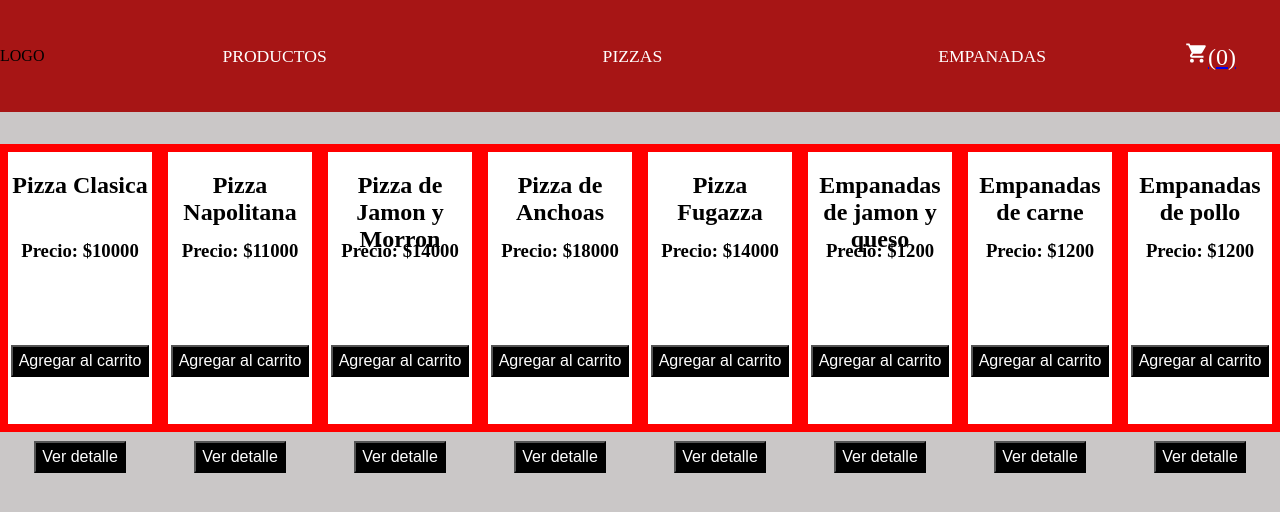
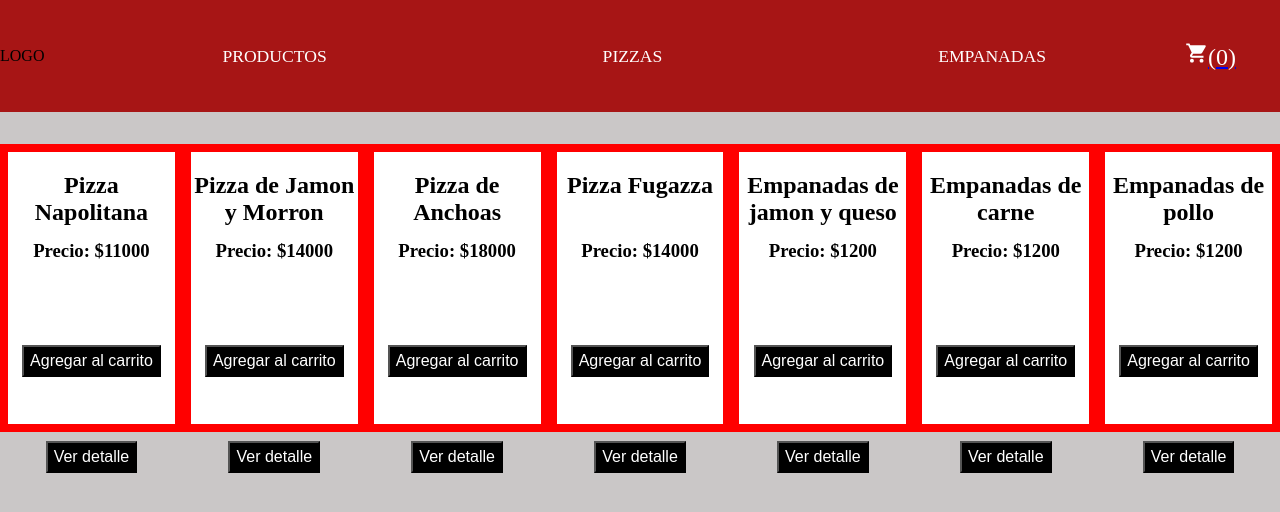
Before and after one commit to MartinPicasarri/75915, a React (Vite) app: page / in a window 1280 px wide. Shown: the top 512 px of the page. Built offline with nearby package versions, Linux system fonts and the light colour scheme.

Commit message:
Version 15-Base de datos

```diff
--- a/src/componentes/ItemListContainer/ItemListContainer.jsx
+++ b/src/componentes/ItemListContainer/ItemListContainer.jsx
@@ -2,14 +2,16 @@ import { useEffect, useState } from 'react';
 import { fetchData } from '../../fetchData';
 import Item from '../Item/Item';
 import Loader from '../Loader/Loader';
-// import ItemDetail from '../ItemDetail/ItemDetail';
 import './ItemListContainer.css';
 import { useParams } from 'react-router-dom';
+import { db } from '../../firebaseConfig';
+import { collection, addDoc } from 'firebase/firestore';
+import { productos } from '../../productos';
 
 function ItemListContainer() {
 
-    const [todosLosProductos, setTodosLosProductos] = useState([]); // Este estado solo me va a servir como una especie de base de datos local en mi proyecto para no tener que seguir solicitando infinitas veces de acuerdo a los filtros que aplique. Si aplico el filtro de no mostrar productos, eventualmente puedo perder esa información. Así que acá tenemos un backup
-    const [misProductos, setMisProductos] = useState([]); // Los productos que vamos a mostrar
+    const [todosLosProductos, setTodosLosProductos] = useState([]);
+    const [misProductos, setMisProductos] = useState([]);
     const [loading, setLoading] = useState(true);
 
     const { categoria } = useParams();
@@ -39,8 +41,18 @@ function ItemListContainer() {
 
     }, [categoria]);
 
+    /*const cargarMuchosProductos = () => {
+        const refCollection = collection(db, 'productos');
+
+        productos.forEach( (elemento) => {
+            addDoc(refCollection, elemento);
+        });
+    };*/
+
     return (
         <>
+            {/*<button onClick={cargarMuchosProductos}>Cargar muchos productos</button> */}
+
             <div className="container-cards">
                 {
                     loading ? <Loader /> :
--- a/src/firebaseConfig.js
+++ b/src/firebaseConfig.js
@@ -12,4 +12,5 @@ const firebaseConfig = {
 
 
 const app = initializeApp(firebaseConfig);
+
 export const db = getFirestore(app);
--- a/src/productos.js
+++ b/src/productos.js
@@ -1,5 +1,5 @@
 export const productos = [
-    {
+   /* {
         id: 1,
         nombre: "Pizza Clasica",
         descripcion: "Pizza con mozzarella y aceitunas",
@@ -7,19 +7,18 @@ export const productos = [
         img: "",
         categoria: "pizzas",
     },
-
+*/
     {
-        id: 2,
+        //id: 2,
         nombre: "Pizza Napolitana",
         descripcion: "Pizza con mozzarella, aceitunas y tomate",
         precio: 11000,
         img: "",
-        stock: 5,
         categoria: "pizzas",
     },
 
     {
-        id: 3,
+        //id: 3,
         nombre: "Pizza de Jamon y Morron",
         descripcion: "Pizza con mozzarella, jamon y morron",
         precio: 14000,
@@ -28,7 +27,7 @@ export const productos = [
     },
 
     {
-        id: 4,
+        //id: 4,
         nombre: "Pizza de Anchoas",
         descripcion: "Pizza con salsa de tomate, anchoas y aceitunas negras",
         precio: 18000,
@@ -37,35 +36,36 @@ export const productos = [
     },
 
     {
-        id: 5,
+        //id: 5,
         nombre: "Pizza Fugazza",
         descripcion: "Pizza con cebolla, mozzarella y aceitunas negras",
         precio: 14000,
         img: "",
-        stock: 5,
         categoria: "pizzas",
     },
 
     {
-        id: 6,
+        //id: 6,
         nombre: "Empanadas de jamon y queso",
-        precio: 1200,
-        img: "",
-        stock: 12,
-        categoria: "empanadas",
-    },
-
-    {
-        id: 7,
-        nombre: "Empanadas de carne",
+        descripcion: "Empanadas de jamon y queso",
         precio: 1200,
         img: "",
         categoria: "empanadas",
     },
 
     {
-        id: 8,
+        //id: 7,
+        nombre: "Empanadas de carne",
+        descripcion: "Empanadas de carne cortada a cuchillo",
+        precio: 1200,
+        img: "",
+        categoria: "empanadas",
+    },
+
+    {
+        //id: 8,
         nombre: "Empanadas de pollo",
+        descripcion: "Empanadas de pollo que contiene salsa de tomate",
         precio: 1200,
         img: "",
         categoria: "empanadas",
```
